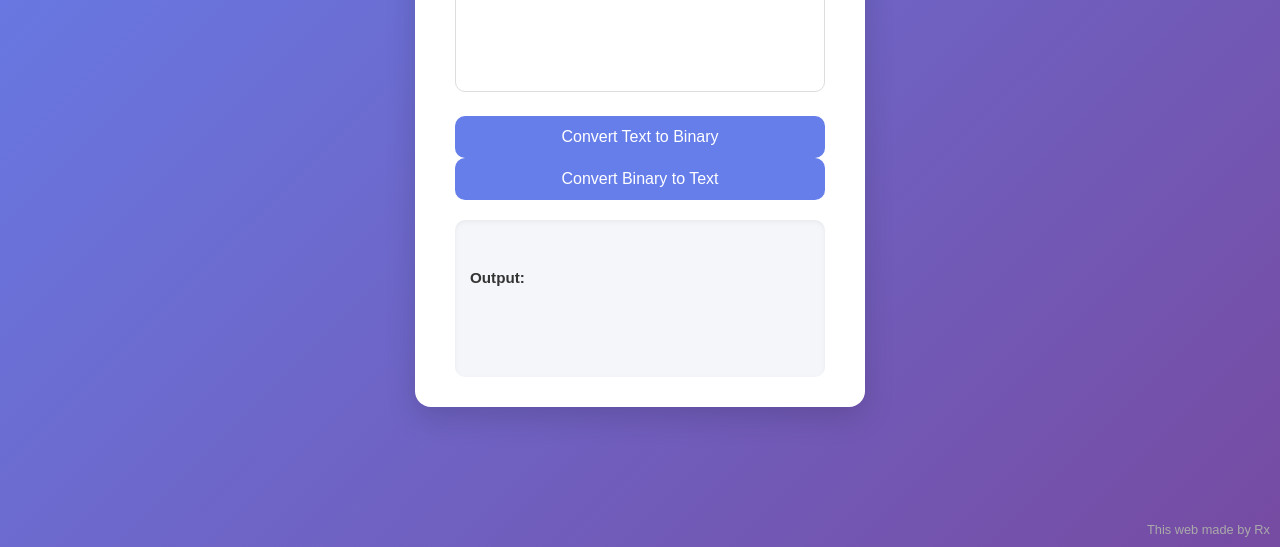
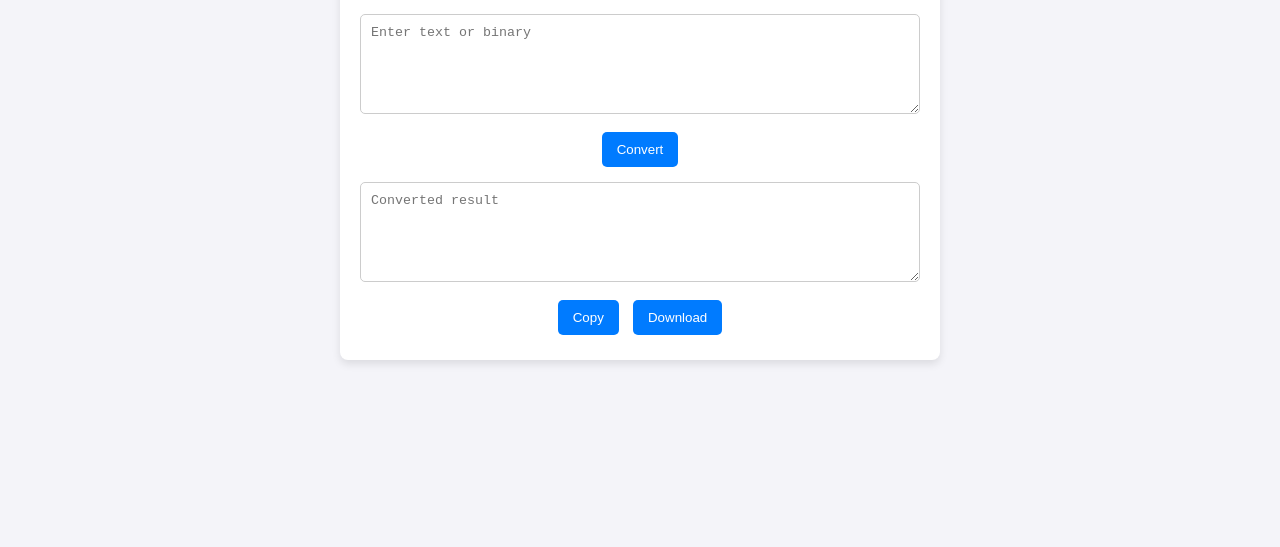
Before and after one commit to rxmha125/txt-to-binary-binary-to-txt, a plain HTML site: page index.html in a window 1280 px wide. Shown: the part 253-800 px from the top of the page. Drawn offline with Linux system fonts and the light colour scheme.

Commit message:
Update index.html

```diff
--- a/index.html
+++ b/index.html
@@ -3,190 +3,139 @@
 <head>
     <meta charset="UTF-8">
     <meta name="viewport" content="width=device-width, initial-scale=1.0">
-    <title>Text to Binary Converter</title>
+    <title>Binary Converter</title>
     <style>
-        /* Universal Reset */
+        /* Basic Reset */
         * {
             margin: 0;
             padding: 0;
             box-sizing: border-box;
-            font-family: 'Arial', sans-serif;
         }
-
-        /* Body Styling */
         body {
+            font-family: 'Lato', sans-serif;
             display: flex;
             justify-content: center;
             align-items: center;
-            min-height: 100vh;
-            background: linear-gradient(135deg, #667eea, #764ba2);
+            height: 100vh;
+            background-color: #f4f4f9;
             color: #333;
-            position: relative;
+            transition: background-color 0.3s;
         }
-
-        /* Main Container */
-        .container {
-            position: relative;
-            background: #fff;
-            padding: 30px 40px;
-            border-radius: 16px;
-            box-shadow: 0 10px 30px rgba(0, 0, 0, 0.15);
-            max-width: 450px;
-            width: 100%;
+        .converter-container {
+            width: 90%;
+            max-width: 600px;
+            background-color: #fff;
+            padding: 20px;
+            border-radius: 8px;
+            box-shadow: 0 4px 8px rgba(0, 0, 0, 0.1);
             text-align: center;
-            transition: all 0.3s ease;
         }
-
-        /* Hover effect on the main container */
-        .container:hover {
-            box-shadow: 0 15px 40px rgba(0, 0, 0, 0.2);
+        h1 {
+            margin-bottom: 20px;
+            font-size: 1.5rem;
         }
-
-        /* Header */
-        h1 {
-            font-size: 1.8em;
-            color: #444;
-            margin-bottom: 20px;
+        #theme-toggle {
+            background: none;
+            border: none;
+            font-size: 1.5rem;
+            cursor: pointer;
+            position: absolute;
+            top: 20px;
+            right: 20px;
         }
-
-        /* Text Area */
-        .input-area {
-            position: relative;
-            margin-bottom: 20px;
-        }
-
         textarea {
             width: 100%;
-            padding: 15px;
-            border-radius: 10px;
-            border: 1px solid #ddd;
-            resize: none;
-            font-size: 1em;
-            transition: border-color 0.3s ease;
+            height: 100px;
+            margin: 10px 0;
+            padding: 10px;
+            border-radius: 5px;
+            border: 1px solid #ccc;
         }
-
-        textarea:focus {
-            outline: none;
-            border-color: #667eea;
+        button {
+            padding: 10px 15px;
+            margin: 5px;
+            border: none;
+            border-radius: 5px;
+            background-color: #007bff;
+            color: #fff;
+            cursor: pointer;
+            transition: background-color 0.3s;
         }
-
-        /* Convert Button */
-        button {
-            display: flex;
-            align-items: center;
-            justify-content: center;
-            gap: 8px;
-            width: 100%;
-            padding: 12px 0;
-            font-size: 1em;
-            color: #fff;
-            background: #667eea;
-            border: none;
-            border-radius: 10px;
-            cursor: pointer;
-            transition: background-color 0.3s ease;
+        button:hover {
+            background-color: #0056b3;
         }
-
-        button:hover {
-            background: #576bd3;
+        /* Dark Mode */
+        body.dark-mode {
+            background-color: #2d2d2d;
+            color: #eaeaea;
         }
-
-        /* Output Display */
-        .output {
-            margin-top: 20px;
-            padding: 15px;
-            background: #f5f6fa;
-            border-radius: 10px;
-            font-size: 0.95em;
-            color: #555;
-            text-align: left;
-            white-space: pre-wrap;
-            word-wrap: break-word;
-            box-shadow: inset 0 2px 5px rgba(0, 0, 0, 0.05);
-            transition: all 0.3s ease;
-        }
-
-        .output-label {
-            font-weight: bold;
-            margin-bottom: 8px;
-            color: #333;
-            font-size: 1em;
-            display: block;
-        }
-
-        /* Footer for credit */
-        footer {
-            position: fixed;
-            bottom: 10px;
-            right: 10px;
-            font-size: 0.8em;
-            color: #aaa;
-        }
-
-        /* Responsive Design */
-        @media (max-width: 480px) {
-            .container {
-                padding: 20px;
-                max-width: 90%;
-            }
-            button {
-                font-size: 0.9em;
-            }
+        body.dark-mode .converter-container {
+            background-color: #444;
         }
     </style>
 </head>
 <body>
-    <div class="container">
-        <h1>Text to Binary Converter</h1>
-
-        <!-- Input Area for Text -->
-        <div class="input-area">
-            <textarea id="inputText" rows="5" placeholder="Enter text here..."></textarea>
-        </div>
-
-        <!-- Convert Buttons -->
-        <button onclick="convertToBinary()">Convert Text to Binary</button>
-        <button onclick="convertToText()">Convert Binary to Text</button>
-
-        <!-- Output Display -->
-        <div class="output">
-            <span class="output-label">Output:</span>
-            <div id="outputResult"></div>
+    <div class="converter-container">
+        <header>
+            <h1>Binary Converter</h1>
+            <button id="theme-toggle">🌙</button>
+        </header>
+        <div class="content">
+            <textarea id="input" placeholder="Enter text or binary"></textarea>
+            <button id="convert-btn">Convert</button>
+            <textarea id="output" placeholder="Converted result" readonly></textarea>
+            <div class="actions">
+                <button id="copy-btn">Copy</button>
+                <button id="download-btn">Download</button>
+            </div>
         </div>
     </div>
 
-    <!-- Footer for credit -->
-    <footer>This web made by Rx</footer>
-
     <script>
-        // Function to convert text to binary
-        function convertToBinary() {
-            const text = document.getElementById("inputText").value;
-            let binaryResult = "";
-            for (let i = 0; i < text.length; i++) {
-                binaryResult += text[i].charCodeAt(0).toString(2).padStart(8, '0') + " ";
-            }
-            document.getElementById("outputResult").innerText = binaryResult.trim();
+        // Conversion functions
+        function textToBinary(text) {
+            return text.split('').map(char =>
+                char.charCodeAt(0).toString(2).padStart(8, '0')
+            ).join(' ');
         }
 
-        // Function to convert binary to text
-        function convertToText() {
-            const binaryInput = document.getElementById("inputText").value.trim();
-            const binaryArray = binaryInput.split(" ");
-            let textResult = "";
+        function binaryToText(binary) {
+            return binary.split(' ').map(b =>
+                String.fromCharCode(parseInt(b, 2))
+            ).join('');
+        }
 
-            // Validate the binary input
-            const isValidBinary = binaryArray.every(bin => /^[01]{8}$/.test(bin));
+        // Event Listeners
+        document.getElementById('convert-btn').addEventListener('click', () => {
+            const input = document.getElementById('input').value;
+            const isBinary = /^[01\s]+$/.test(input.trim());  // Simple binary validation
 
-            if (isValidBinary) {
-                for (let i = 0; i < binaryArray.length; i++) {
-                    textResult += String.fromCharCode(parseInt(binaryArray[i], 2));
-                }
-                document.getElementById("outputResult").innerText = textResult;
+            if (isBinary) {
+                document.getElementById('output').value = binaryToText(input);
             } else {
-                document.getElementById("outputResult").innerText = "Invalid binary input. Please ensure each binary value is 8 bits long.";
+                document.getElementById('output').value = textToBinary(input);
             }
-        }
+        });
+
+        document.getElementById('copy-btn').addEventListener('click', () => {
+            navigator.clipboard.writeText(document.getElementById('output').value)
+                .then(() => alert("Copied to clipboard!"));
+        });
+
+        document.getElementById('download-btn').addEventListener('click', () => {
+            const blob = new Blob([document.getElementById('output').value], { type: 'text/plain' });
+            const link = document.createElement('a');
+            link.href = URL.createObjectURL(blob);
+            link.download = 'binary-conversion.txt';
+            link.click();
+        });
+
+        // Theme toggle
+        const themeToggle = document.getElementById('theme-toggle');
+        themeToggle.addEventListener('click', () => {
+            document.body.classList.toggle('dark-mode');
+            themeToggle.textContent = document.body.classList.contains('dark-mode') ? '☀️' : '🌙';
+        });
     </script>
 </body>
 </html>
```
